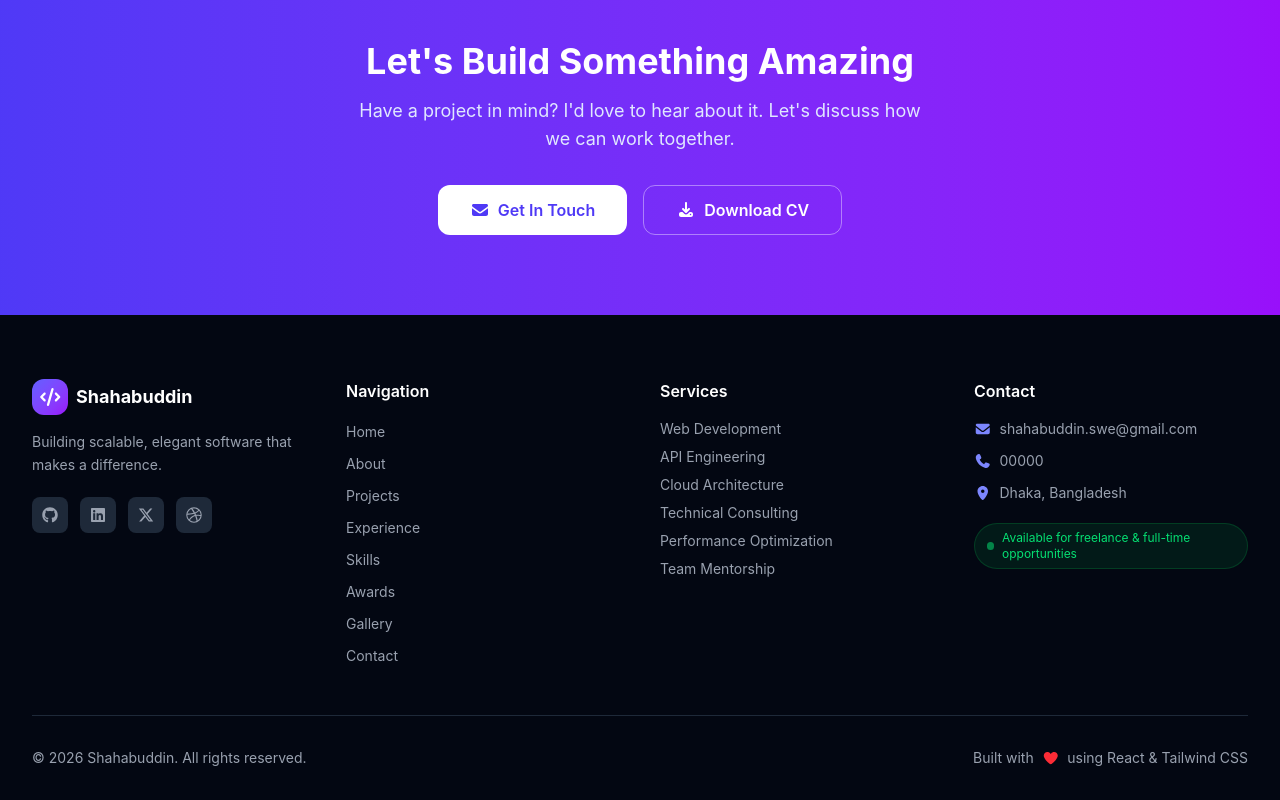
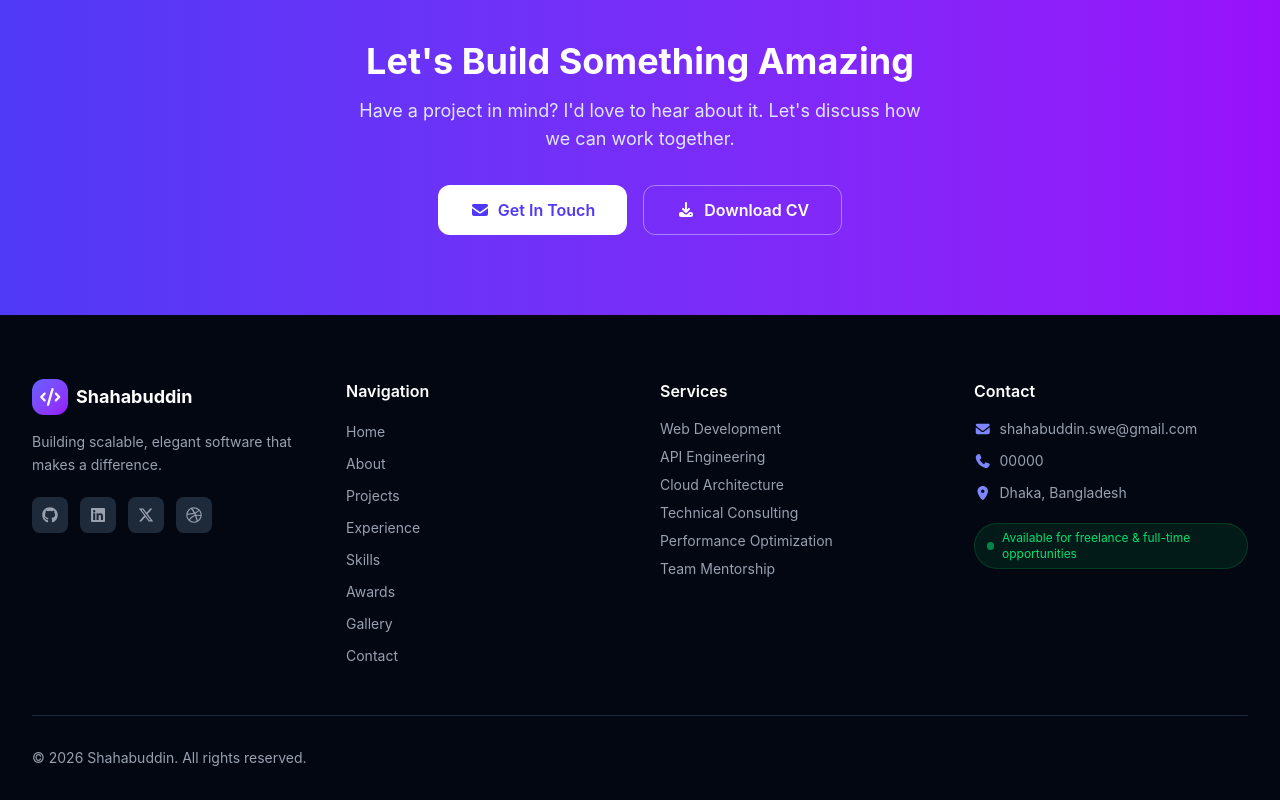
Before and after one commit to shahabuddinwebdev/portfolio, a React (Vite) app: page / in a window 1280 px wide. Shown: the part 5013-5813 px from the top of the page. Built offline with nearby package versions, Linux system fonts and the light colour scheme.

Commit message:
remove a footer components

```diff
--- a/src/components/Footer.tsx
+++ b/src/components/Footer.tsx
@@ -104,9 +104,6 @@ export default function Footer() {
 
         <div className="border-t border-gray-800 pt-8 flex flex-col sm:flex-row justify-between items-center gap-4 text-sm">
           <p>© {new Date().getFullYear()} {profile.name}. All rights reserved.</p>
-          <p className="flex items-center gap-1">
-            Built with <FontAwesomeIcon icon={faHeart} className="text-red-500 mx-1" /> using React & Tailwind CSS
-          </p>
         </div>
       </div>
     </footer>
```
